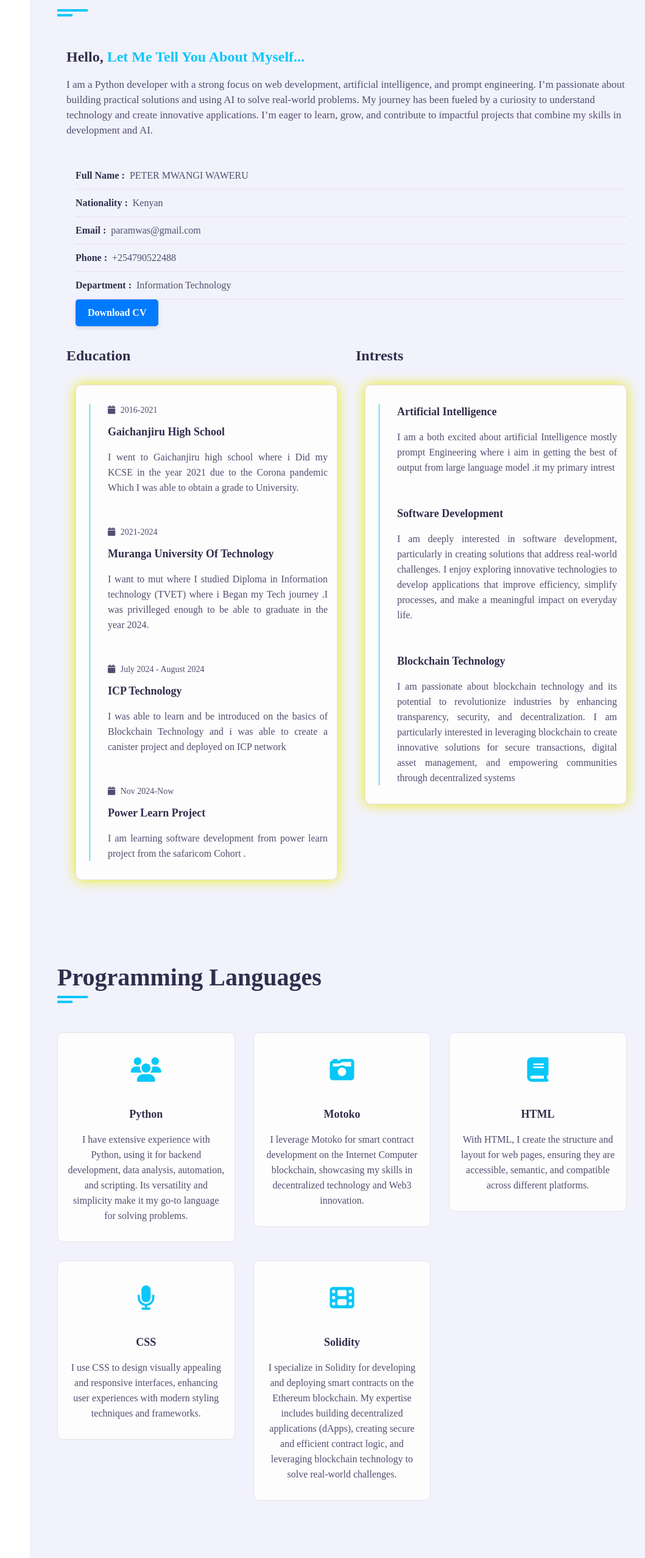
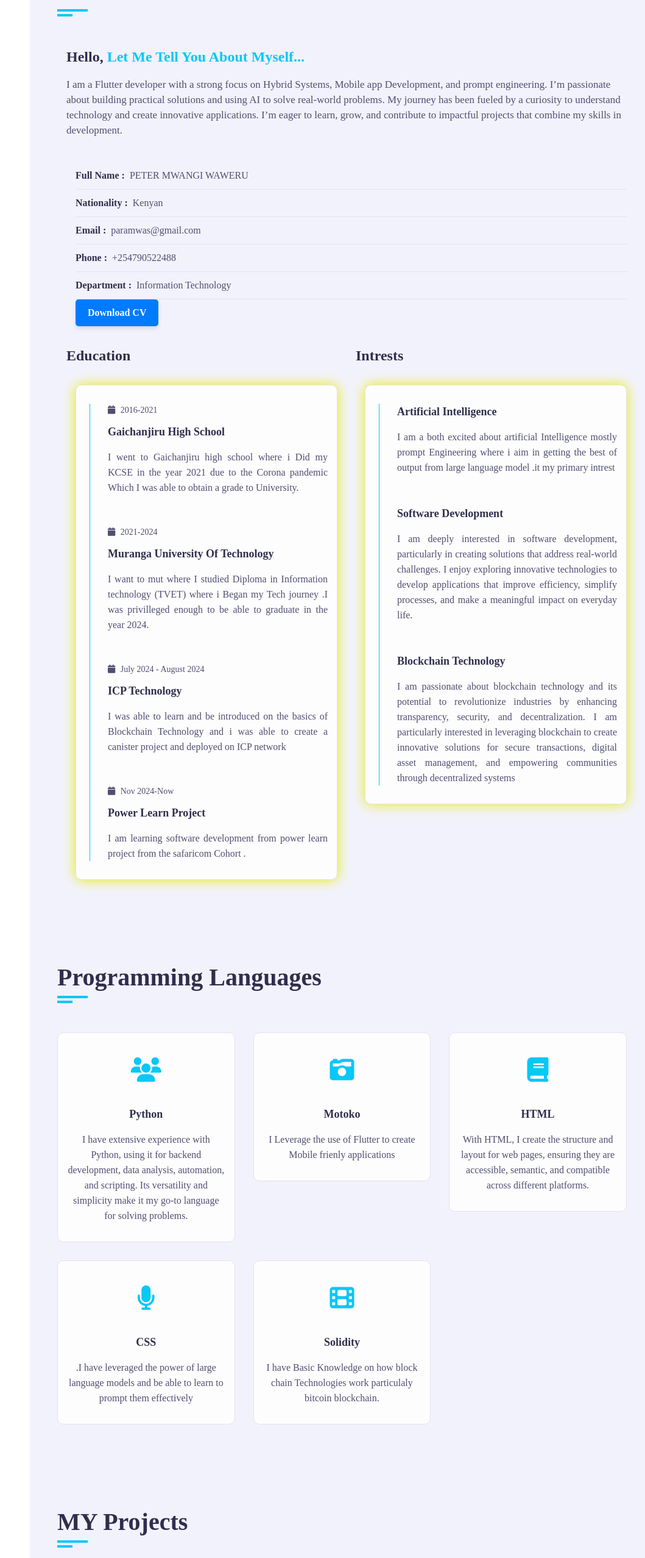
Before and after one commit to Paramwas/Peter-waweru, a plain HTML site: page index.html in a window 1280 px wide. Shown: the part 905-3460 px from the top of the page at 61% size, without its empty margins (221-1280 px from the left). Drawn offline with nearby package versions, Linux system fonts and the light colour scheme; a web font is replaced by a local one.

Commit message:
Update index.html

```diff
--- a/index.html
+++ b/index.html
@@ -107,7 +107,7 @@
                       Hello,
                       <span>Let Me Tell You About Myself...</span>
                     </h3>
-                    <p>I am a Python developer with a strong focus on web development, artificial intelligence, and prompt engineering. I’m passionate about building practical solutions and using AI to solve real-world problems. My journey has been fueled by a curiosity to understand technology and create innovative applications. I’m eager to learn, grow, and contribute to impactful projects that combine my skills in development and AI.</p>
+                    <p>I am a Flutter developer with a strong focus on Hybrid Systems, Mobile app Development, and prompt engineering. I’m passionate about building practical solutions and using AI to solve real-world problems. My journey has been fueled by a curiosity to understand technology and create innovative applications. I’m eager to learn, grow, and contribute to impactful projects that combine my skills in development.</p>
                   </div>
                 </div>
                 <div class="row">
@@ -267,7 +267,7 @@
                     <i class="fa fa-camera-retro"></i>
                   </div>
                   <h4>Motoko</h4>
-                  <p>I leverage Motoko for smart contract development on the Internet Computer blockchain, showcasing my skills in decentralized technology and Web3 innovation.
+                  <p>I Leverage the use of Flutter to create Mobile frienly applications
                   </p>
                 </div>
               </div>
@@ -290,7 +290,7 @@
                     <i class="fa fa-microphone"></i>
                   </div>
                   <h4>CSS</h4>
-                  <p>I use CSS to design visually appealing and responsive interfaces, enhancing user experiences with modern styling techniques and frameworks.
+                  <p>.I have leveraged the power of large language models and be able to learn to prompt them effectively
                   </p>
                 </div>
               </div>
@@ -301,7 +301,7 @@
                     <i class="fa fa-film"></i>
                   </div>
                   <h4>Solidity</h4>
-                  <p>I specialize in Solidity for developing and deploying smart contracts on the Ethereum blockchain. My expertise includes building decentralized applications (dApps), creating secure and efficient contract logic, and leveraging blockchain technology to solve real-world challenges.
+                  <p>I have Basic Knowledge on how block chain Technologies work particulaly bitcoin blockchain.
 
                   </p>
                 </div>
@@ -337,7 +337,7 @@
                 <img src="images/img.jpeg "alt="Motoko Project Image" class="project-img">
               </a>
               <div class="description">
-                <p>This is my Motoko project where I deployed a canister. It showcases how decentralized applications can be built on the Internet Computer. Clicking on the image will direct you to the live project where you can explore its functionalities and more.</p>
+                <p>This is my Bitcoin project where I  showcase what i have learned in the Bitcoin ecosystem . Clicking on the image will direct you to the live project where you can explore its functionalities and more.</p>
               </div>
             </div>
           </div>
@@ -355,7 +355,7 @@
                 <img src="images/img6.jpg "alt="Webhock project " class="project-img">
               </a>
               <div class="description">
-                <p>Here is a webhock project that i used python to catch request sent to my web to be able to be saved to a database</p>
+                <p>Here is a project that i used leveraged flutter to create a message copier</p>
               </div>
             </div>
           </div>
```
